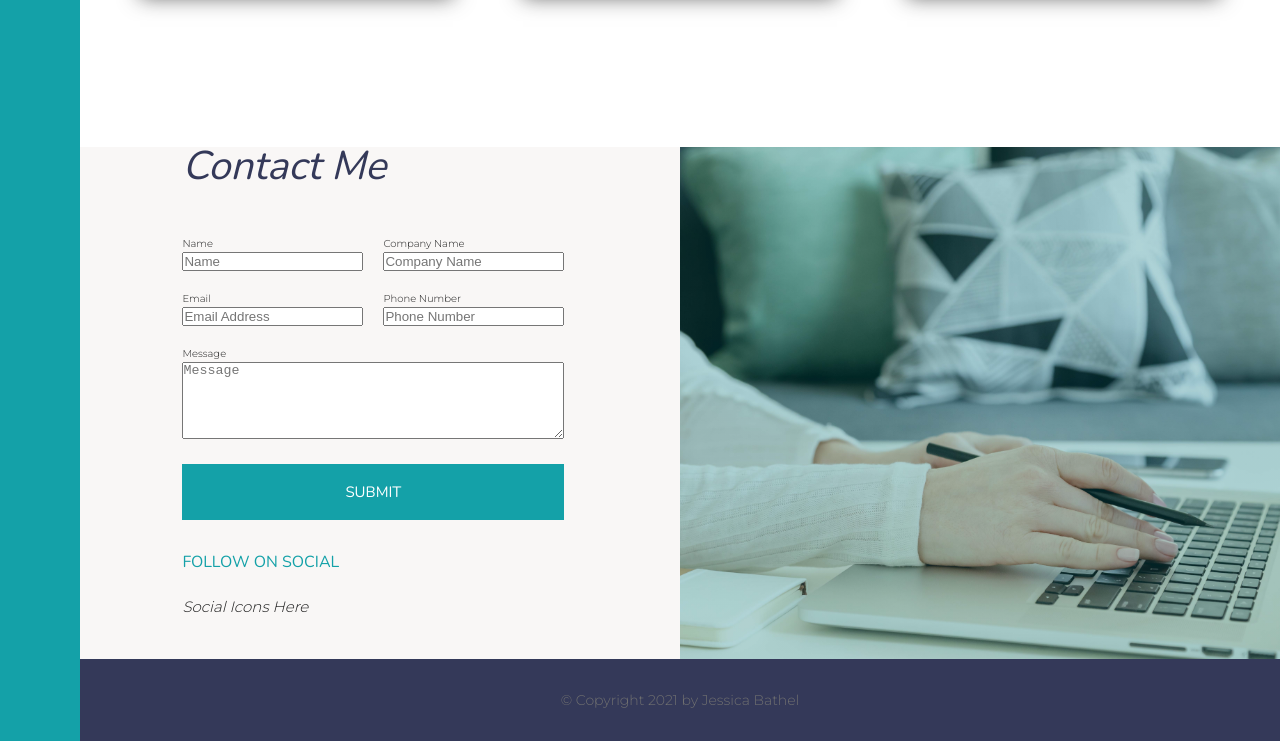
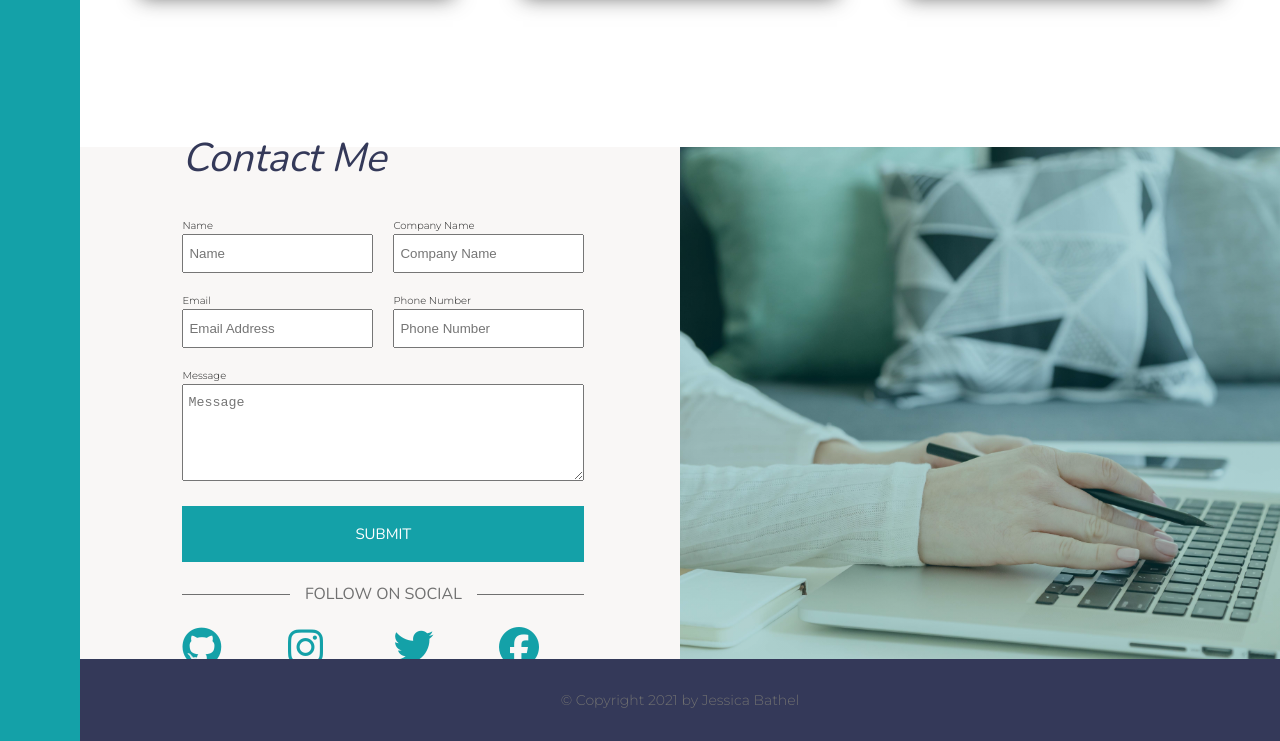
Before and after one commit to jbathel/portfolio_project, a website: page index.html in a window 1280 px wide. Shown: the part 3055-3796 px from the top of the page. Drawn offline with nearby package versions, Linux system fonts and the light colour scheme.

Commit message:
Added social icons to contact section

```diff
--- a/app/scss/_contact.scss
+++ b/app/scss/_contact.scss
@@ -26,18 +26,37 @@
       grid-column: 1 / -1;
       grid-row: 5 / 6;
     }
-
-    /* Grid Method
-      display: grid;
-      align-content: center;
-      justify-items: start;
-      */
   }
 
   &__text {
     font-size: 1.5rem;
     font-style: italic;
     margin-bottom: 4rem;
+
+    &--social {
+      display: grid;
+      grid-template-columns: 1fr max-content 1fr;
+      grid-column-gap: 1.5rem;
+      align-items: center;
+
+      font-size: 1.6rem;
+      color: $color-grey-light-2;
+
+      &::before,
+      &::after {
+        content: '';
+        height: 1px;
+        display: block;
+        background-color: currentColor;
+      }
+    }
+  }
+
+  &__icons {
+    color: $color-primary;
+    display: grid;
+    grid-template-columns: repeat(4, 1fr);
+    column-gap: 2rem;
   }
 }
 
@@ -59,6 +78,8 @@
   }
 
   &__input {
+    padding: 1rem 0.5rem;
+
     &--message {
       width: 100%;
     }
--- a/index.html
+++ b/index.html
@@ -108,7 +108,7 @@
     <div class="contact__content">
       <div class="contact__form">
         <form action="#" class="form">
-          <h2 class="heading-2 heading-2--dark mb-md">Contact Me</h2>
+          <h2 class="heading-2 heading-2--dark mb-sm">Contact Me</h2>
           <div class="form__group">
             <label for="name" class="form__label">Name</label>
             <input type="text" class="form__input" id="name" placeholder="Name" required />
@@ -129,10 +129,17 @@
             <label for="message" class="form__label">Message</label>
             <textarea name="message" rows="5" class="form__input form__input--message" id="message" placeholder="Message" required></textarea>
           </div>
-          <button class="btn full mb-md">Submit</button>
+          <button class="btn full mb-sm">Submit</button>
         </form>
-        <h3 class="heading-3 mb-sm">Follow On Social</h3>
-        <p class="contact__text">Social Icons Here</p>
+        <div>
+          <h3 class="contact__text--social heading-3 mb-sm">Follow On Social</h3>
+          <div class="contact__icons">
+            <i class="fab fa-github fa-4x"></i>
+            <i class="fab fa-instagram fa-4x"></i>
+            <i class="fab fa-twitter fa-4x"></i>
+            <i class="fab fa-facebook fa-4x"></i>
+          </div>
+        </div>
       </div>
     </div>
 
```
Also changed, not shown: dist/style.css, 2 other files.
